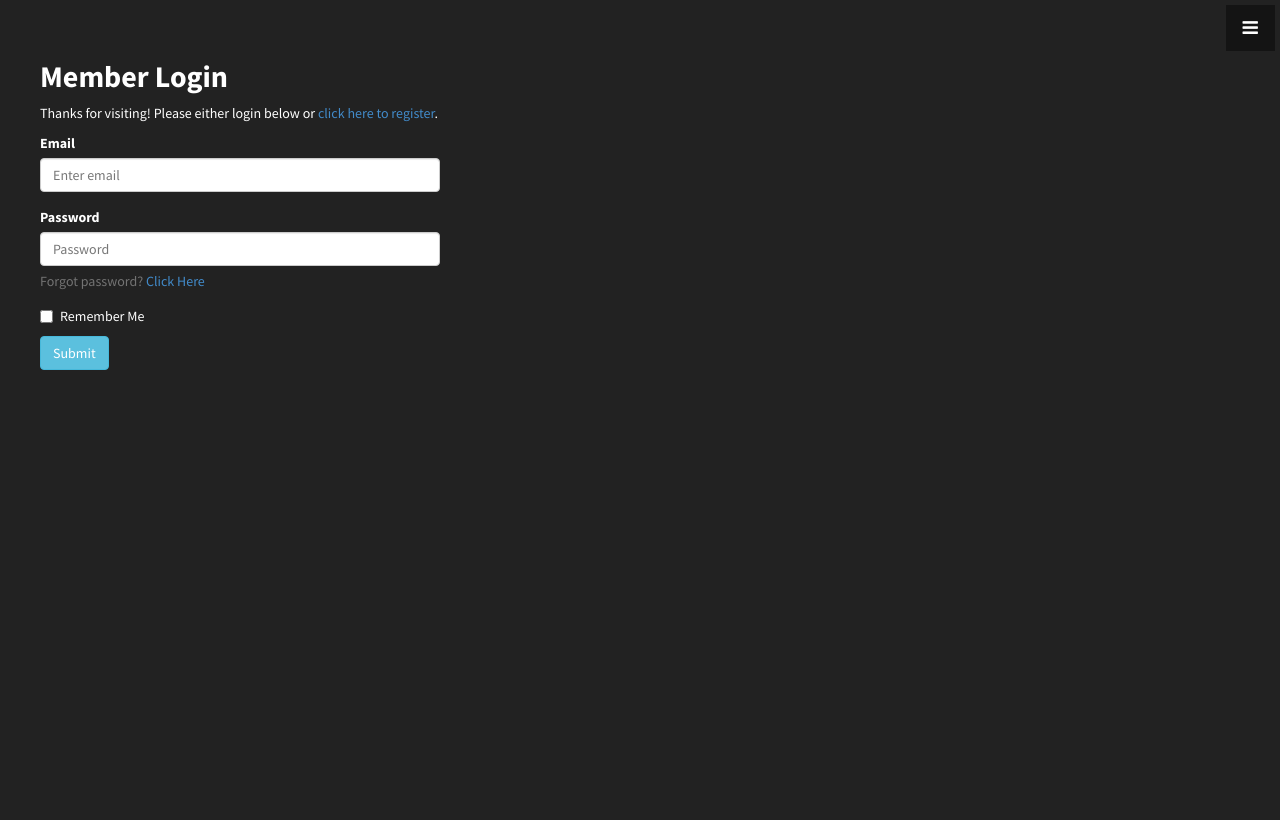
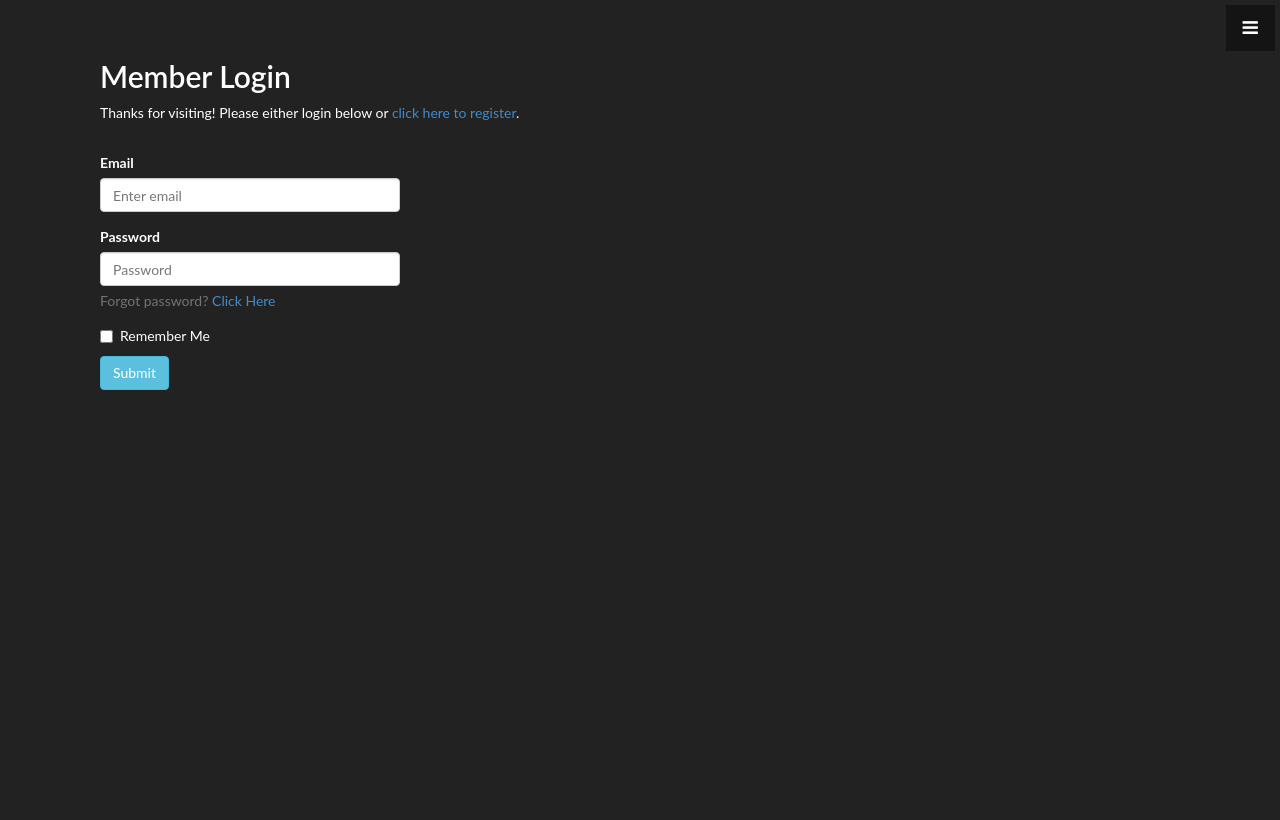
Before and after one commit to RominaVojnovski/CS546-Final-Project, a PHP site: page /php/login.php in a window 1280 px wide; the page is wider, and only the part inside the window is pictured. Run offline with PHP 8.4, Linux system fonts and the light colour scheme.

Commit message:
changed Font to Lato and the padding

```diff
--- a/css/stylish-portfolio.css
+++ b/css/stylish-portfolio.css
@@ -13,7 +13,7 @@ body {
 }
 
 body {
-    font-family: "Source Sans Pro","Helvetica Neue",Helvetica,Arial,sans-serif;
+    font-family: "Lato", "Helvetica Neue", Helvetica, Arial, sans-serif;
 }
 
 .text-vertical-center {
--- a/php/login.php
+++ b/php/login.php
@@ -129,16 +129,16 @@
                                         exit;
                                     }
                                     $stmt->close();
-                                    echo "<br/><br/><p style='font-size:20px;padding: 0 0 0 40px;'>Password has been changed!</p>";
+                                    echo "<br/><br/><p style='font-size:20px;padding: 0 0 0 100px;'>Password has been changed!</p>";
                                 }
                                 else{
-                                    echo "<br/><br/><p style='font-size:20px;padding: 0 0 0 40px;'>Invalid password, please use alphanumeric chars min 6 max 15 chars long! Must contain at least one number and one alphabetical character!</p>";
+                                    echo "<br/><br/><p style='font-size:20px;padding: 0 0 0 100px;'>Invalid password, please use alphanumeric chars min 6 max 15 chars long! Must contain at least one number and one alphabetical character!</p>";
                                 }
                             }
                             else{
 
 
-                                echo "<br/><br/><p style='font-size:20px;padding: 0 0 0 40px;'>Sorry we could not process your request please try again!</p>";
+                                echo "<br/><br/><p style='font-size:20px;padding: 0 0 0 100px;'>Sorry we could not process your request please try again!</p>";
 
 
                             }
@@ -146,7 +146,7 @@
                         //user didnt enter his old password
                         else{
 
-                            echo "<br/><br/><p style='font-size:20px;padding: 0 0 0 40px;'>Sorry we could not process your request please try again!</p>";
+                            echo "<br/><br/><p style='font-size:20px;padding: 0 0 0 100px;'>Sorry we could not process your request please try again!</p>";
                         }
                     }//end if user is requesting a password change
 
@@ -155,8 +155,8 @@
 
                 ?>
 
-                <h2 style="padding: 0 0 0 40px;">Account Information</h2>
-                <div class="row" style="padding: 0 0 0 40px;">
+                <h2 style="padding: 0 0 0 100px;">Account Information</h2>
+                <div class="row" style="padding: 0 0 0 100px;">
                     <div class="col-sm-12">
                         <p>Thanks for logging in <?php echo $_SESSION['name'] ?>! your email address is <?php echo $_SESSION['email'] ?>.</p>
                     </div>
@@ -169,7 +169,7 @@
                 {
 
                     ?>
-                    <div class="row" style="padding: 0 0 0 40px;">
+                    <div class="row" style="padding: 0 0 0 100px;">
                         <div class="col-sm-12">
                             <p>You have not confirmed registration yet please check your email.</p>
                         </div>
@@ -178,30 +178,30 @@
                 }
                         ?>
 
-                <div class="row" style="padding: 0 0 0 40px;">
+                <div class="row" style="padding: 0 0 0 100px;">
                     <div class="col-sm-12">
                         <p>Click <a href='logout.php?id=<?php echo $_SESSION['uid'] ?>'>here </a>to logout.</p>
                     </div>
                 </div>
-                <h3 style="padding: 0 0 0 40px;">Password change</h3>
+                <h3 style="padding: 0 0 0 100px;">Password change</h3>
                 <form role="form" method="post" action="login.php" name="loginform" id="loginform">
-                    <div class="form-group" style="padding: 0 0 0 40px;">
+                    <div class="form-group" style="padding: 0 0 0 100px;">
                         <label for="oldpassword">Old password</label>
                         <input type="password" class="form-control" name="oldpassword" id="oldpassword" placeholder="Enter password" required style="width: 400px;">
                     </div>
-                    <div class="form-group" style="padding: 0 0 0 40px;">
+                    <div class="form-group" style="padding: 0 0 0 100px;">
                         <label for="newpassword">New password</label>
                         <input type="password" class="form-control" name="newpassword" id="newpassword" placeholder="New password" required style="width: 400px;" onkeyup="checkPass(); return false;"><span id="confirmMessage2" class="confirmMessage"></span><p class="help-block" style="width: 400px;">
                     Min: 6 characters Max: 15 characters (Alphanumeric only, at least one numeric and at least one alphabetic character)
                     </p>
                     </div>
-                    <div class="form-group" style="padding: 0 0 0 40px;">
+                    <div class="form-group" style="padding: 0 0 0 100px;">
                         <label for="newpassword2">Confirm new password</label>
                         <input type="password" class="form-control" name="newpassword2" id="newpassword2" placeholder="Confirm new password" required style="width: 400px;" onkeyup="checkPass(); return false;"><span id="confirmMessage" class="confirmMessage"></span><p class="help-block">
                         Password reset? <a href= 'resetpass.php'>Click Here</a>
                         </p>
                     </div>
-                    <div class="form-group" style="padding: 0 0 0 40px;">
+                    <div class="form-group" style="padding: 0 0 0 100px;">
                         <button type="submit" name="login" value="login" class="btn btn-info">Submit</button>
                     </div>
                     <div class="row">
@@ -260,40 +260,42 @@
                         $_SESSION['confirmed']= $confdate;
 
                         echo "<br/><br/>";
-                        echo "<p style='font-size:30px;padding: 0 0 0 40px;'>Welcome back ".$_SESSION['name']."!</p>";
+                        echo "<p style='font-size:30px;padding: 0 0 0 100px;'>Welcome back ".$_SESSION['name']."!</p>";
 
                     }
                     else
                     {
                         echo "<br/><br/>";
-                        echo "<p style='font-size:30px;padding: 0 0 0 40px;'>Sorry, you entered the wrong combination. Please <a href=\"login.php\">click here to try again</a>.</p>";
+                        echo "<p style='font-size:30px;padding: 0 0 0 100px;'>Sorry, you entered the wrong combination. Please <a href=\"login.php\">click here to try again</a>.</p>";
                     }
                 }
                 else
                 {
                 ?>
-                <h2 style="padding: 0 0 0 40px;">Member Login</h2>
+                <h2 style="padding: 0 0 0 100px;">Member Login</h2>
 
-                <p style="padding: 0 0 0 40px;">Thanks for visiting! Please either login below or <a href="register.php">click here to register</a>.</p>
+                <p style="padding: 0 0 0 100px;">Thanks for visiting! Please either login below or <a href="register.php">click here to register</a>.</p>
+
 
                 <form role="form" method="post" action="login.php" name="loginform" id="loginform">
-                    <div class="form-group" style="padding: 0 0 0 40px;">
+                    <br/>
+                    <div class="form-group" style="padding: 0 0 0 100px;">
                         <label for="email">Email</label>
-                        <input type="email" class="form-control" name="email" id="email" placeholder="Enter email" style="width: 400px;">
+                        <input type="email" class="form-control" name="email" id="email" placeholder="Enter email" style="width: 300px;">
                     </div>
-                    <div class="form-group" style="padding: 0 0 0 40px;">
+                    <div class="form-group" style="padding: 0 0 0 100px;">
                         <label for="password">Password</label>
-                        <input type="password" class="form-control" name="password" id="password" placeholder="Password" style="width: 400px;">
+                        <input type="password" class="form-control" name="password" id="password" placeholder="Password" style="width: 300px;">
                         <p class="help-block">
                         Forgot password? <a href= 'resetpass.php'>Click Here</a>
                         </p>
                     </div>
-                    <div class="checkbox" style="padding: 0 0 0 40px;">
+                    <div class="checkbox" style="padding: 0 0 0 100px;">
                         <label>
                         <input type="checkbox"> Remember Me
                         </label>
                     </div>
-                    <div class="form-group" style="padding: 0 0 0 40px;">
+                    <div class="form-group" style="padding: 0 0 0 100px;">
                         <button type="submit" name="login" value="login" class="btn btn-info">Submit</button>
                     </div>
                 </form>
```
Also changed, not shown: php/register.php (+22 -22 lines), php/resetpass.php (+16 -16 lines).
